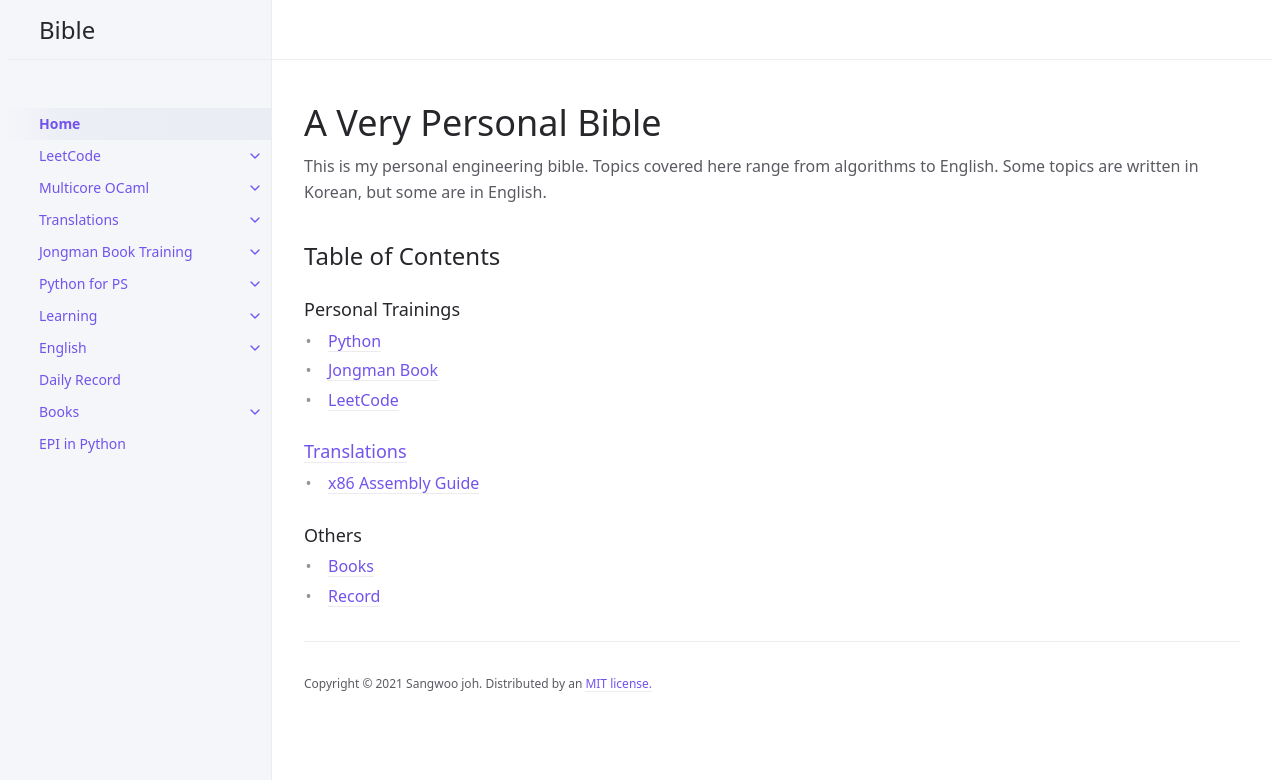
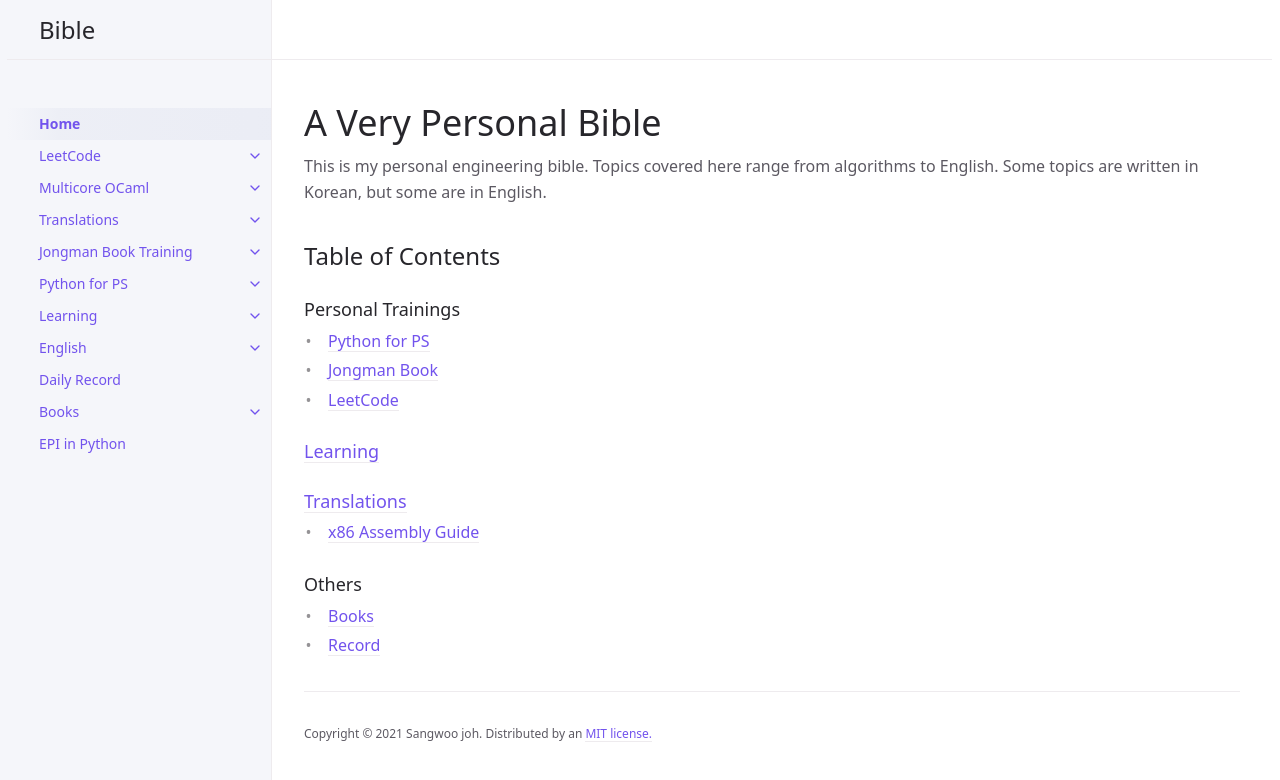
Before and after one commit to sangwoo-joh/bible-archive, a Jekyll site: the page built from index.md, in a window 1280 px wide. Shown: the top 780 px of the page. Built offline with Jekyll 4.4.1, drawn with Linux system fonts in a browser that asks for light colours.

Commit message:
add link

```diff
--- a/index.md
+++ b/index.md
@@ -14,14 +14,11 @@ permalink: /
 ## Table of Contents
 
 ### Personal Trainings
- - [Python](python/)
+ - [Python for PS](python/)
  - [Jongman Book](jongmanbook/)
  - [LeetCode](leetcode/)
- <!-- - [English](english/) -->
 
-<!-- ### Lecture Note Interpretation (WIP) -->
-<!--  - [Distributed Systems](distributed-systems/) -->
-<!--  - [Using, Understanding, and Unraveling The OCaml Language](u3-ocaml/) -->
+### [Learning](learning/)
 
 ### [Translations](translations)
  - [x86 Assembly Guide](translations/x86-assembly-guide/)
```
